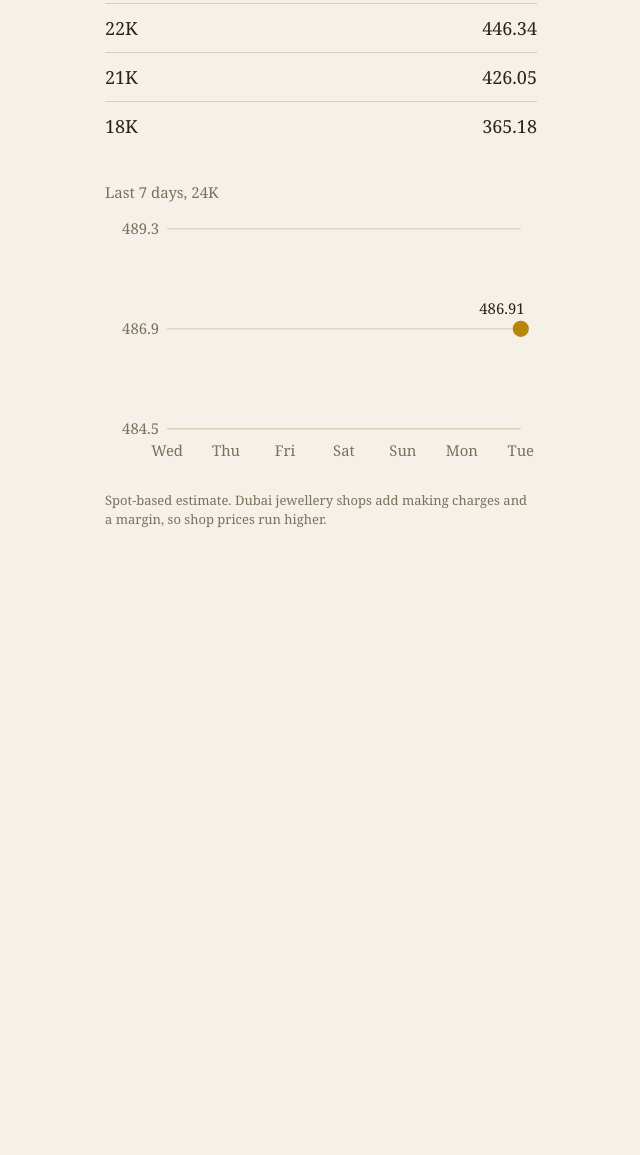
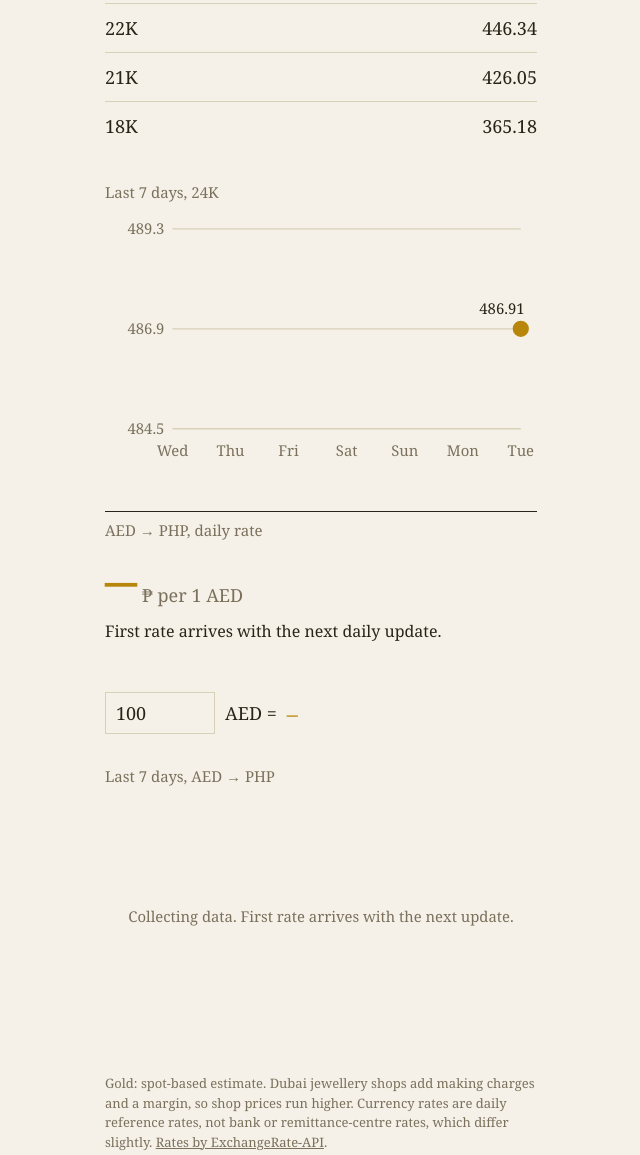
Before and after one commit to fcsadesign01-ctrl/gold-tracker, a plain HTML site: page index.html in a window 1280 px wide. Shown: the part 143-1298 px from the top of the page, without its empty margins (319-959 px from the left). Before the commit the page ends 800 px from the top, so only its background shows below. Drawn offline with Linux system fonts and the light colour scheme.

Commit message:
Update index.html

```diff
--- a/index.html
+++ b/index.html
@@ -25,7 +25,12 @@ td:last-child{text-align:right;font-variant-numeric:tabular-nums}
 h2{font-size:15px;font-weight:normal;color:var(--mute);margin:32px 0 8px}
 svg{width:100%;height:auto;display:block;overflow:visible}
 svg text{fill:var(--mute);font:11px Georgia,serif}
+section{margin-top:44px;padding-top:8px;border-top:1px solid var(--ink)}
+.conv{display:flex;align-items:center;gap:10px;margin:22px 0 0;font-size:18px}
+.conv input{width:110px;font:18px Georgia,serif;color:var(--ink);background:none;border:1px solid var(--line);padding:8px 10px}
+.conv b{font-weight:normal;color:var(--gold);font-size:22px}
 p{color:var(--mute);font-size:13px;line-height:1.5;margin-top:24px}
+a{color:inherit}
 </style>
 </head>
 <body>
@@ -35,47 +40,63 @@ p{color:var(--mute);font-size:13px;line-height:1.5;margin-top:24px}
 <table id="t"></table>
 <h2>Last 7 days, 24K</h2>
 <svg id="chart" viewBox="0 0 320 190" role="img" aria-label="24K gold price, last 7 days"></svg>
-<p>Spot-based estimate. Dubai jewellery shops add making charges and a margin, so shop prices run higher.</p>
+
+<section>
+<h1>AED → PHP, daily rate</h1>
+<div class="price"><span id="fx">–</span><small>₱ per 1 AED</small></div>
+<div class="chg" id="fxc"></div>
+<table id="ft"></table>
+<div class="conv"><input id="amt" type="number" inputmode="decimal" value="100" aria-label="Amount in AED"> AED = <b id="out">–</b></div>
+<h2>Last 7 days, AED → PHP</h2>
+<svg id="fxchart" viewBox="0 0 320 190" role="img" aria-label="AED to PHP rate, last 7 days"></svg>
+</section>
+
+<p>Gold: spot-based estimate. Dubai jewellery shops add making charges and a margin, so shop prices run higher. Currency rates are daily reference rates, not bank or remittance-centre rates, which differ slightly. <a href="https://www.exchangerate-api.com">Rates by ExchangeRate-API</a>.</p>
 <script>
-const f=n=>n.toLocaleString("en",{minimumFractionDigits:2,maximumFractionDigits:2});
-
-function drawChart(d){
-  const day=86400000, parse=x=>new Date(x+"T00:00:00").getTime();
-  const end=parse(d.at(-1).date), begin=end-6*day;
-  const pts=d.map(e=>({t:parse(e.date),v:e.k24})).filter(p=>p.t>=begin);
-  const W=320,H=190,L=46,R=12,T=14,B=28,w=W-L-R,h=H-T-B;
-  const vals=pts.map(p=>p.v);
-  let mn=Math.min(...vals),mx=Math.max(...vals),pad=(mx-mn)*0.25||mx*0.005;
-  mn-=pad;mx+=pad;
-  const X=t=>L+(t-begin)/(6*day)*w, Y=v=>T+h-(v-mn)/(mx-mn)*h;
+const f=(n,d=2)=>n.toLocaleString("en",{minimumFractionDigits:d,maximumFractionDigits:d});
+const $=id=>document.getElementById(id);
+function drawChart(id,rows,key,dec){
+  const el=$(id),pts0=rows.filter(r=>r[key]!=null);
+  if(!pts0.length){el.innerHTML='<text x="160" y="95" text-anchor="middle">Collecting data. First rate arrives with the next update.</text>';return}
+  const day=864e5,parse=x=>new Date(x+"T00:00:00").getTime();
+  const end=parse(pts0.at(-1).date),begin=end-6*day;
+  const pts=pts0.map(e=>({t:parse(e.date),v:e[key]})).filter(p=>p.t>=begin);
+  const W=320,H=190,L=50,R=12,T=14,B=28,w=W-L-R,h=H-T-B,vals=pts.map(p=>p.v);
+  let mn=Math.min(...vals),mx=Math.max(...vals),pad=(mx-mn)*0.25||mx*0.005;mn-=pad;mx+=pad;
+  const X=t=>L+(t-begin)/(6*day)*w,Y=v=>T+h-(v-mn)/(mx-mn)*h;
   let o="";
-  for(let i=0;i<3;i++){
-    const v=mn+(mx-mn)*i/2,y=Y(v);
-    o+=`<line x1="${L}" x2="${W-R}" y1="${y}" y2="${y}" stroke="var(--line)"/><text x="${L-6}" y="${y+4}" text-anchor="end">${v.toFixed(1)}</text>`;
-  }
-  for(let i=0;i<7;i++){
-    const t=begin+i*day;
-    o+=`<text x="${X(t)}" y="${H-8}" text-anchor="middle">${new Date(t).toLocaleDateString("en",{weekday:"short"})}</text>`;
-  }
+  for(let i=0;i<3;i++){const v=mn+(mx-mn)*i/2,y=Y(v);
+    o+=`<line x1="${L}" x2="${W-R}" y1="${y}" y2="${y}" stroke="var(--line)"/><text x="${L-6}" y="${y+4}" text-anchor="end">${v.toFixed(dec>2?2:1)}</text>`}
+  for(let i=0;i<7;i++){const t=begin+i*day;
+    o+=`<text x="${X(t)}" y="${H-8}" text-anchor="middle">${new Date(t).toLocaleDateString("en",{weekday:"short"})}</text>`}
   if(pts.length>1)o+=`<polyline points="${pts.map(p=>X(p.t)+","+Y(p.v)).join(" ")}" fill="none" stroke="var(--gold)" stroke-width="2.5" stroke-linejoin="round" stroke-linecap="round"/>`;
-  pts.forEach((p,i)=>{
-    const last=i===pts.length-1;
-    o+=`<circle cx="${X(p.t)}" cy="${Y(p.v)}" r="${last?5:3.5}" fill="${last?"var(--gold)":"var(--bg)"}" stroke="var(--gold)" stroke-width="2"/>`;
-  });
+  pts.forEach((p,i)=>{const last=i===pts.length-1;
+    o+=`<circle cx="${X(p.t)}" cy="${Y(p.v)}" r="${last?5:3.5}" fill="${last?"var(--gold)":"var(--bg)"}" stroke="var(--gold)" stroke-width="2"/>`});
   const lp=pts.at(-1);
-  o+=`<text x="${Math.min(X(lp.t),W-R-14)}" y="${Y(lp.v)-11}" text-anchor="middle" style="fill:var(--ink)">${lp.v.toFixed(2)}</text>`;
-  document.getElementById("chart").innerHTML=o;
+  o+=`<text x="${Math.min(X(lp.t),W-R-14)}" y="${Y(lp.v)-11}" text-anchor="middle" style="fill:var(--ink)">${lp.v.toFixed(dec)}</text>`;
+  el.innerHTML=o;
 }
+const change=(l,p,key,dec)=>{const x=l[key]-p[key],pc=x/p[key]*100;
+  return `<span class="${x>=0?"up":"down"}">${x>=0?"▲":"▼"} ${f(Math.abs(x),dec)} (${pc.toFixed(2)}%)</span> since ${p.date}`};
 fetch("data.json?"+Date.now()).then(r=>r.json()).then(d=>{
-  if(!d.length){document.getElementById("when").textContent="No data yet. Run the workflow once.";return}
+  if(!d.length){$("when").textContent="No data yet. Run the workflow once.";return}
   const l=d.at(-1),p=d.at(-2);
-  document.getElementById("when").textContent="Dubai gold, "+new Date(l.date).toLocaleDateString("en",{day:"numeric",month:"long",year:"numeric"});
-  document.getElementById("p").textContent=f(l.k24);
-  if(p){const x=l.k24-p.k24,pc=x/p.k24*100;
-    document.getElementById("c").innerHTML=`<span class="${x>=0?"up":"down"}">${x>=0?"▲":"▼"} ${f(Math.abs(x))} (${pc.toFixed(2)}%)</span> since ${p.date}`}
-  document.getElementById("t").innerHTML=[["22K","k22"],["21K","k21"],["18K","k18"]].map(([n,k])=>`<tr><td>${n}</td><td>${f(l[k])}</td></tr>`).join("");
-  drawChart(d);
-}).catch(()=>document.getElementById("when").textContent="Couldn't load data.json");
+  $("when").textContent="Dubai gold, "+new Date(l.date).toLocaleDateString("en",{day:"numeric",month:"long",year:"numeric"});
+  $("p").textContent=f(l.k24);
+  if(p)$("c").innerHTML=change(l,p,"k24",2);
+  $("t").innerHTML=[["22K","k22"],["21K","k21"],["18K","k18"]].map(([n,k])=>`<tr><td>${n}</td><td>${f(l[k])}</td></tr>`).join("");
+  drawChart("chart",d,"k24",2);
+  // AED -> PHP
+  const fx=d.filter(e=>e.php!=null),lf=fx.at(-1),pf=fx.at(-2);
+  drawChart("fxchart",d,"php",3);
+  if(lf){
+    $("fx").textContent=f(lf.php,3);
+    if(pf)$("fxc").innerHTML=change(lf,pf,"php",3);
+    $("ft").innerHTML=`<tr><td>1 PHP</td><td>${f(1/lf.php,4)} AED</td></tr><tr><td>24K gold, per gram</td><td>₱ ${f(l.k24*lf.php,0)}</td></tr>`;
+    const calc=()=>{$("out").textContent="₱ "+f((parseFloat($("amt").value)||0)*lf.php,2)};
+    $("amt").oninput=calc;calc();
+  }else $("fxc").textContent="First rate arrives with the next daily update.";
+}).catch(()=>$("when").textContent="Couldn't load data.json");
 </script>
 </body>
 </html>
```
